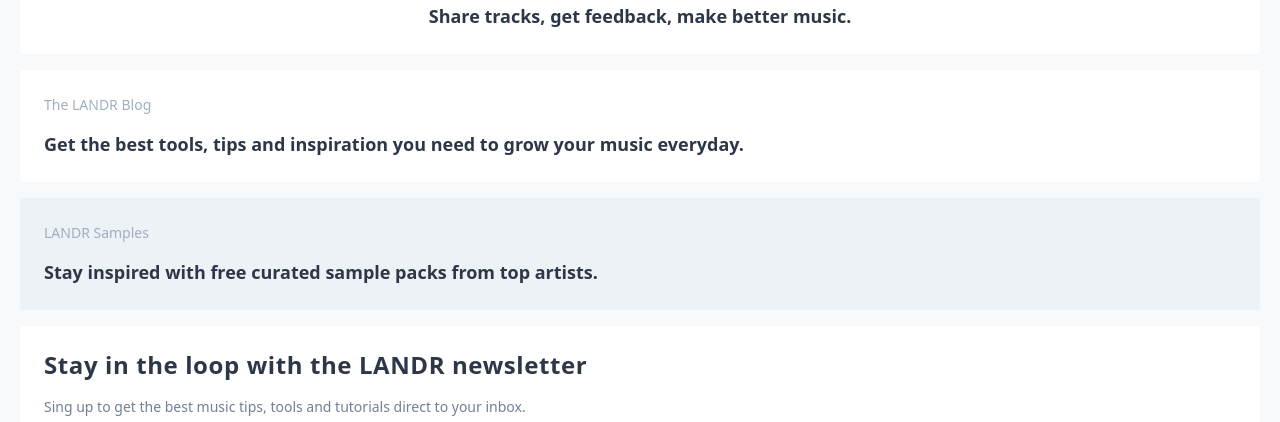
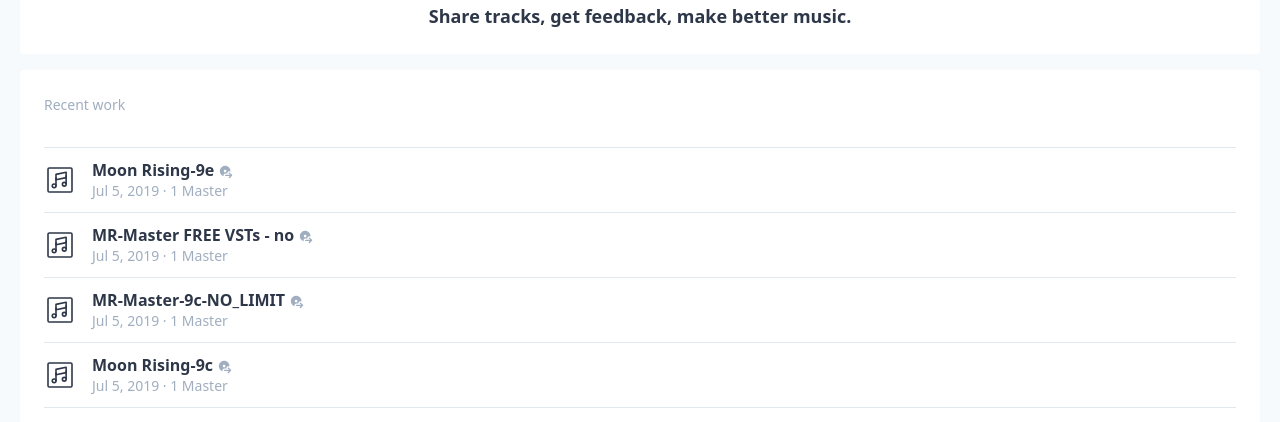
Before and after one commit to tuffstudio/Tailwind-LANDR-Dashboard-UI, a Vue app: page / in a window 1280 px wide. Shown: the part 2338-2760 px from the top of the page. Built offline with nearby package versions, Linux system fonts and the light colour scheme; grey boxes are pictures that could not be loaded.

Commit message:
mobile view

```diff
--- a/public/index.html
+++ b/public/index.html
@@ -3,7 +3,7 @@
   <head>
     <meta charset="utf-8">
     <meta http-equiv="X-UA-Compatible" content="IE=edge">
-    <meta name="viewport" content="width=device-width,initial-scale=1.0">
+    <meta name="viewport" content="width=device-width,initial-scale=1.0,user-scalable=0">
     <link rel="icon" href="<%= BASE_URL %>favicon.ico">
     <title>landr-dashboard-ui</title>
   </head>
--- a/src/App.vue
+++ b/src/App.vue
@@ -1,7 +1,8 @@
 <template>
-  <div id="app" class="bg-gray-100 antialiased text-gray-800">
-    <header class="bg-gray-900">
-      <div class="px-6 py-4 flex justify-between">
+  <div id="app" class="relative bg-gray-100 antialiased text-gray-800">
+
+    <header class="h-16">
+      <div class="px-6 py-4 flex justify-between bg-gray-900 fixed z-10 w-full">
         <button class="flex items-center ">
           <svg class="h-8 w-8 fill-current text-gray-100" viewBox="0 0 30 30" xmlns="http://www.w3.org/2000/svg"><g stroke="currentColor" stroke-width="1.5" fill="none" fill-rule="evenodd"><path d="M22.25 15a9.749 9.749 0 0 1-9.75 9.75A9.749 9.749 0 0 1 2.75 15a9.749 9.749 0 0 1 9.75-9.75A9.749 9.749 0 0 1 22.25 15z"></path><path d="M27.25 15a9.749 9.749 0 0 1-9.75 9.75A9.749 9.749 0 0 1 7.75 15a9.749 9.749 0 0 1 9.75-9.75A9.749 9.749 0 0 1 27.25 15z"></path></g></svg>
           <svg class="h-5 w-5 fill-current text-gray-100" viewBox="0 0 18 18" xmlns="http://www.w3.org/2000/svg"><path d="M14.25 6.507L9.003 11.75 3.75 6.5" stroke-width="1.5" stroke="currentColor" fill="none" fill-rule="evenodd" stroke-linecap="round" stroke-linejoin="round"></path></svg>
@@ -11,7 +12,9 @@
         </button>
       </div>
     </header>
+
     <main class="px-5 py-6">
+
       <div class="hidden sm:block">
         <h1>Welcome to LANDR</h1>
         <a href="#">See Plans</a>
@@ -28,47 +31,138 @@
         </div>
       </section>
 
-       <section class="mt-4 p-6 text-center bg-white rounded">
-        <a href="#" class="inline-block hover:shadow-lg hover:underline">
+       <section class="mt-4 text-center bg-white rounded">
+        <a href="#" class="p-6 inline-block hover:shadow-lg hover:underline">
           <h2 class="text-sm text-gray-500">Master</h2>
           <img class="p-12 pb-8" src="https://app.landr.com/images/dashboard/ill-empty_state-collab.svg" alt="Cat and human playing on the synth">
           <p class="text-lg font-semibold">Share tracks, get feedback, make better music.</p>
         </a>
       </section>
 
-      <section class="mt-4 p-6 text-center bg-white rounded">
-        <a href="#" class="inline-block hover:shadow-lg hover:underline">
+      <section class="mt-4 text-center bg-white rounded">
+        <a href="#" class="p-6 inline-block hover:shadow-lg hover:underline">
           <h2 class="text-sm text-gray-500">Collaborate</h2>
           <img class="p-12 pb-8" src="https://app.landr.com/images/dashboard/ill-empty_state-collab.svg" alt="Cat and human playing on the synth">
           <p class="text-lg font-semibold">Share tracks, get feedback, make better music.</p>
         </a>
       </section>
 
-       <section class="mt-4 p-6 text-center bg-white rounded">
-        <a href="#" class="inline-block hover:shadow-lg hover:underline">
+       <section class="mt-4 text-center bg-white rounded">
+        <a href="#" class="p-6 inline-block hover:shadow-lg hover:underline">
           <h2 class="text-sm text-gray-500">Distriute</h2>
           <img class="p-12 pb-8" src="https://app.landr.com/images/dashboard/ill-empty_state-collab.svg" alt="Cat and human playing on the synth">
           <p class="text-lg font-semibold">Share tracks, get feedback, make better music.</p>
         </a>
       </section>
 
-       <section class="mt-4 p-6 text-center bg-white rounded">
-        <a href="#" class="inline-block hover:shadow-lg hover:underline">
+       <section class="mt-4 text-center bg-white rounded">
+        <a href="#" class="p-6 inline-block hover:shadow-lg hover:underline">
           <h2 class="text-sm text-gray-500">Promote</h2>
           <img class="p-12 pb-8" src="https://app.landr.com/images/dashboard/ill-empty_state-collab.svg" alt="Cat and human playing on the synth">
           <p class="text-lg font-semibold">Share tracks, get feedback, make better music.</p>
         </a>
       </section>
 
-      <section class="mt-4 p-6 bg-white rounded">
-        <a href="#" class="inline-block hover:shadow-lg hover:underline">
+      <section class="mt-4 bg-white rounded">
+        <div class="p-6 inline-block w-full">
+          <h2 class="text-sm text-gray-500">Recent work</h2>
+
+            <div class="mt-8">
+
+              <div class="flex items-center border-t border-b">
+                <div class="pl-0 pr-4 py-4">
+                  <svg class="h-8 w-8" viewBox="0 0 30 30" xmlns="http://www.w3.org/2000/svg"><g stroke="currentColor" stroke-width="1.5" fill="none" fill-rule="evenodd"><circle cx="9.5" cy="20.5" r="1.75"></circle><circle cx="19" cy="19" r="1.75"></circle><path d="M11.25 20v-6.5M20.75 18.25V11.5" stroke-linecap="square"></path><path stroke-linejoin="round" d="M11.25 9.75l9.5-2v5l-9.5 2z"></path><rect x="3.75" y="3.75" width="22.5" height="22.5" rx="1.25"></rect></g></svg>
+                </div>
+                <div class="leading-tight">
+                  <div class="flex items-end">
+                    <h3 class="font-semibold">Moon Rising-9e</h3>
+                    <svg class="w-4 h-4 ml-1 fill-current text-gray-500" viewBox="0 0 18 18" xmlns="http://www.w3.org/2000/svg"><g fill="none" fill-rule="evenodd"><path d="M6.563 13.827a6 6 0 1 1 7.403-5.188 2.001 2.001 0 0 0-3.274 2.111H8.256c-1.12 0-2.006.895-2.006 2 0 .398.115.767.313 1.077zM8 9.5a1.5 1.5 0 1 0 0-3 1.5 1.5 0 0 0 0 3z" fill="currentColor"></path><path d="M8.5 12.75h6" stroke="currentColor" stroke-width="1.5" stroke-linecap="round"></path><path stroke="currentColor" stroke-width="1.5" stroke-linecap="round" stroke-linejoin="round" d="M12.75 10.25l2.5 2.5-2.5 2.5"></path></g></svg>
+                  </div>
+                  <span class="text-sm text-gray-500">Jul 5, 2019 &middot; 1 Master</span>
+                </div>
+              </div>
+
+              <div class="flex items-center border-b">
+                <div class="pl-0 pr-4 py-4">
+                  <svg class="h-8 w-8" viewBox="0 0 30 30" xmlns="http://www.w3.org/2000/svg"><g stroke="currentColor" stroke-width="1.5" fill="none" fill-rule="evenodd"><circle cx="9.5" cy="20.5" r="1.75"></circle><circle cx="19" cy="19" r="1.75"></circle><path d="M11.25 20v-6.5M20.75 18.25V11.5" stroke-linecap="square"></path><path stroke-linejoin="round" d="M11.25 9.75l9.5-2v5l-9.5 2z"></path><rect x="3.75" y="3.75" width="22.5" height="22.5" rx="1.25"></rect></g></svg>
+                </div>
+                <div class="leading-tight">
+                  <div class="flex items-end">
+                    <h3 class="font-semibold">MR-Master FREE VSTs - no</h3>
+                    <svg class="w-4 h-4 ml-1 fill-current text-gray-500" viewBox="0 0 18 18" xmlns="http://www.w3.org/2000/svg"><g fill="none" fill-rule="evenodd"><path d="M6.563 13.827a6 6 0 1 1 7.403-5.188 2.001 2.001 0 0 0-3.274 2.111H8.256c-1.12 0-2.006.895-2.006 2 0 .398.115.767.313 1.077zM8 9.5a1.5 1.5 0 1 0 0-3 1.5 1.5 0 0 0 0 3z" fill="currentColor"></path><path d="M8.5 12.75h6" stroke="currentColor" stroke-width="1.5" stroke-linecap="round"></path><path stroke="currentColor" stroke-width="1.5" stroke-linecap="round" stroke-linejoin="round" d="M12.75 10.25l2.5 2.5-2.5 2.5"></path></g></svg>
+                  </div>
+                  <span class="text-sm text-gray-500">Jul 5, 2019 &middot; 1 Master</span>
+                </div>
+              </div>
+
+              <div class="flex items-center border-b">
+                <div class="pl-0 pr-4 py-4">
+                  <svg class="h-8 w-8" viewBox="0 0 30 30" xmlns="http://www.w3.org/2000/svg"><g stroke="currentColor" stroke-width="1.5" fill="none" fill-rule="evenodd"><circle cx="9.5" cy="20.5" r="1.75"></circle><circle cx="19" cy="19" r="1.75"></circle><path d="M11.25 20v-6.5M20.75 18.25V11.5" stroke-linecap="square"></path><path stroke-linejoin="round" d="M11.25 9.75l9.5-2v5l-9.5 2z"></path><rect x="3.75" y="3.75" width="22.5" height="22.5" rx="1.25"></rect></g></svg>
+                </div>
+                <div class="leading-tight">
+                  <div class="flex items-end">
+                    <h3 class="font-semibold">MR-Master-9c-NO_LIMIT</h3>
+                    <svg class="w-4 h-4 ml-1 fill-current text-gray-500" viewBox="0 0 18 18" xmlns="http://www.w3.org/2000/svg"><g fill="none" fill-rule="evenodd"><path d="M6.563 13.827a6 6 0 1 1 7.403-5.188 2.001 2.001 0 0 0-3.274 2.111H8.256c-1.12 0-2.006.895-2.006 2 0 .398.115.767.313 1.077zM8 9.5a1.5 1.5 0 1 0 0-3 1.5 1.5 0 0 0 0 3z" fill="currentColor"></path><path d="M8.5 12.75h6" stroke="currentColor" stroke-width="1.5" stroke-linecap="round"></path><path stroke="currentColor" stroke-width="1.5" stroke-linecap="round" stroke-linejoin="round" d="M12.75 10.25l2.5 2.5-2.5 2.5"></path></g></svg>
+                  </div>
+                  <span class="text-sm text-gray-500">Jul 5, 2019 &middot; 1 Master</span>
+                </div>
+              </div>
+
+              <div class="flex items-center border-b">
+                <div class="pl-0 pr-4 py-4">
+                  <svg class="h-8 w-8" viewBox="0 0 30 30" xmlns="http://www.w3.org/2000/svg"><g stroke="currentColor" stroke-width="1.5" fill="none" fill-rule="evenodd"><circle cx="9.5" cy="20.5" r="1.75"></circle><circle cx="19" cy="19" r="1.75"></circle><path d="M11.25 20v-6.5M20.75 18.25V11.5" stroke-linecap="square"></path><path stroke-linejoin="round" d="M11.25 9.75l9.5-2v5l-9.5 2z"></path><rect x="3.75" y="3.75" width="22.5" height="22.5" rx="1.25"></rect></g></svg>
+                </div>
+                <div class="leading-tight">
+                  <div class="flex items-end">
+                    <h3 class="font-semibold">Moon Rising-9c</h3>
+                    <svg class="w-4 h-4 ml-1 fill-current text-gray-500" viewBox="0 0 18 18" xmlns="http://www.w3.org/2000/svg"><g fill="none" fill-rule="evenodd"><path d="M6.563 13.827a6 6 0 1 1 7.403-5.188 2.001 2.001 0 0 0-3.274 2.111H8.256c-1.12 0-2.006.895-2.006 2 0 .398.115.767.313 1.077zM8 9.5a1.5 1.5 0 1 0 0-3 1.5 1.5 0 0 0 0 3z" fill="currentColor"></path><path d="M8.5 12.75h6" stroke="currentColor" stroke-width="1.5" stroke-linecap="round"></path><path stroke="currentColor" stroke-width="1.5" stroke-linecap="round" stroke-linejoin="round" d="M12.75 10.25l2.5 2.5-2.5 2.5"></path></g></svg>
+                  </div>
+                  <span class="text-sm text-gray-500">Jul 5, 2019 &middot; 1 Master</span>
+                </div>
+              </div>
+
+              <div class="flex items-center border-b">
+                <div class="pl-0 pr-4 py-4">
+                  <svg class="h-8 w-8" viewBox="0 0 30 30" xmlns="http://www.w3.org/2000/svg"><g stroke="currentColor" stroke-width="1.5" fill="none" fill-rule="evenodd"><circle cx="9.5" cy="20.5" r="1.75"></circle><circle cx="19" cy="19" r="1.75"></circle><path d="M11.25 20v-6.5M20.75 18.25V11.5" stroke-linecap="square"></path><path stroke-linejoin="round" d="M11.25 9.75l9.5-2v5l-9.5 2z"></path><rect x="3.75" y="3.75" width="22.5" height="22.5" rx="1.25"></rect></g></svg>
+                </div>
+                <div class="leading-tight">
+                  <div class="flex items-end">
+                    <h3 class="font-semibold">Moon Rising-9b</h3>
+                    <svg class="w-4 h-4 ml-1 fill-current text-gray-500" viewBox="0 0 18 18" xmlns="http://www.w3.org/2000/svg"><g fill="none" fill-rule="evenodd"><path d="M6.563 13.827a6 6 0 1 1 7.403-5.188 2.001 2.001 0 0 0-3.274 2.111H8.256c-1.12 0-2.006.895-2.006 2 0 .398.115.767.313 1.077zM8 9.5a1.5 1.5 0 1 0 0-3 1.5 1.5 0 0 0 0 3z" fill="currentColor"></path><path d="M8.5 12.75h6" stroke="currentColor" stroke-width="1.5" stroke-linecap="round"></path><path stroke="currentColor" stroke-width="1.5" stroke-linecap="round" stroke-linejoin="round" d="M12.75 10.25l2.5 2.5-2.5 2.5"></path></g></svg>
+                  </div>
+                  <span class="text-sm text-gray-500">Jul 5, 2019 &middot; 1 Master</span>
+                </div>
+              </div>
+
+              <div class="flex items-center border-b">
+                <div class="pl-0 pr-4 py-4">
+                  <svg class="h-8 w-8" viewBox="0 0 30 30" xmlns="http://www.w3.org/2000/svg"><g stroke="currentColor" stroke-width="1.5" fill="none" fill-rule="evenodd"><circle cx="9.5" cy="20.5" r="1.75"></circle><circle cx="19" cy="19" r="1.75"></circle><path d="M11.25 20v-6.5M20.75 18.25V11.5" stroke-linecap="square"></path><path stroke-linejoin="round" d="M11.25 9.75l9.5-2v5l-9.5 2z"></path><rect x="3.75" y="3.75" width="22.5" height="22.5" rx="1.25"></rect></g></svg>
+                </div>
+                <div class="leading-tight">
+                  <div class="flex items-end">
+                    <h3 class="font-semibold">Moon Rising-9a test2</h3>
+                    <svg class="w-4 h-4 ml-1 fill-current text-gray-500" viewBox="0 0 18 18" xmlns="http://www.w3.org/2000/svg"><g fill="none" fill-rule="evenodd"><path d="M6.563 13.827a6 6 0 1 1 7.403-5.188 2.001 2.001 0 0 0-3.274 2.111H8.256c-1.12 0-2.006.895-2.006 2 0 .398.115.767.313 1.077zM8 9.5a1.5 1.5 0 1 0 0-3 1.5 1.5 0 0 0 0 3z" fill="currentColor"></path><path d="M8.5 12.75h6" stroke="currentColor" stroke-width="1.5" stroke-linecap="round"></path><path stroke="currentColor" stroke-width="1.5" stroke-linecap="round" stroke-linejoin="round" d="M12.75 10.25l2.5 2.5-2.5 2.5"></path></g></svg>
+                  </div>
+                  <span class="text-sm text-gray-500">Jul 5, 2019 &middot; 1 Master</span>
+                </div>
+              </div>
+
+            </div>
+
+            <a class="mt-1 inline-block text-xs float-right font-semibold" href="#">See all files</a>
+
+        </div>
+      </section>
+
+      <section class="mt-4 bg-white rounded">
+        <a href="#" class="p-6 inline-block hover:shadow-lg hover:underline">
           <h2 class="text-sm text-gray-500">The LANDR Blog</h2>
           <p class="mt-4 text-lg font-semibold">Get the best tools, tips and inspiration you need to grow your music everyday.</p>
         </a>
       </section>
 
-       <section class="mt-4 p-6  bg-gray-200 rounded">
-        <a href="#" class="inline-block hover:shadow-lg hover:underline">
+       <section class="mt-4 bg-gray-200 rounded hover:shadow-lg hover:underline">
+        <a href="#" class="p-6 inline-block">
           <h2 class="text-sm text-gray-500">LANDR Samples</h2>
           <p class="mt-4 text-lg font-semibold">Stay inspired with free curated sample packs from top artists.</p>
         </a>
@@ -92,7 +186,7 @@
     </main>
     <footer class="px-4 py-2 border-t ">
       <a class="text-sm underline hover:no-underline" href="#">Privacy Policy</a>
-      <span>-</span>
+      <span class="mx-1">-</span>
       <a class="text-sm underline hover:no-underline" href="#">Terms of Service</a>
       <div class="text-sm flex items-center">
         <span class="text-xs">
```
